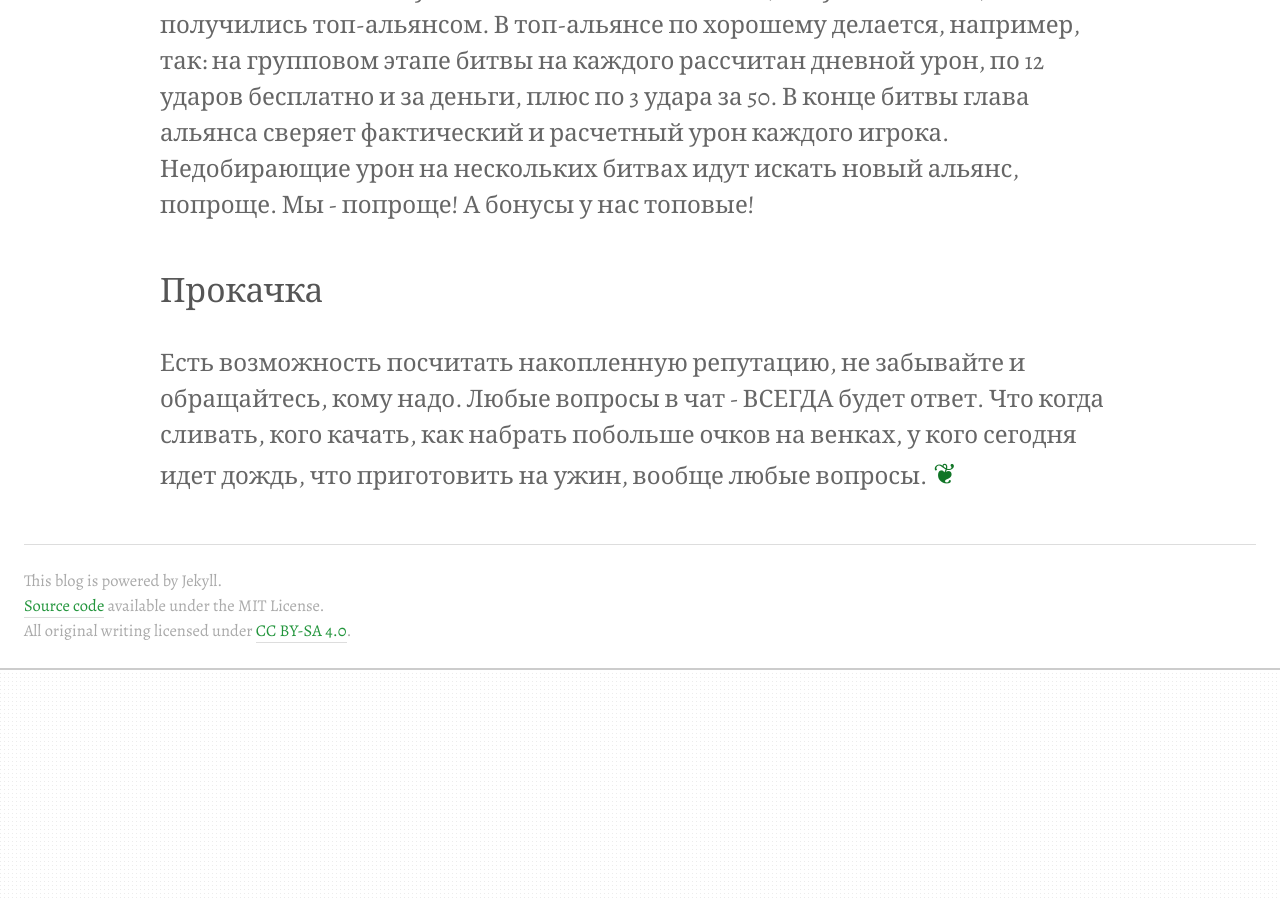
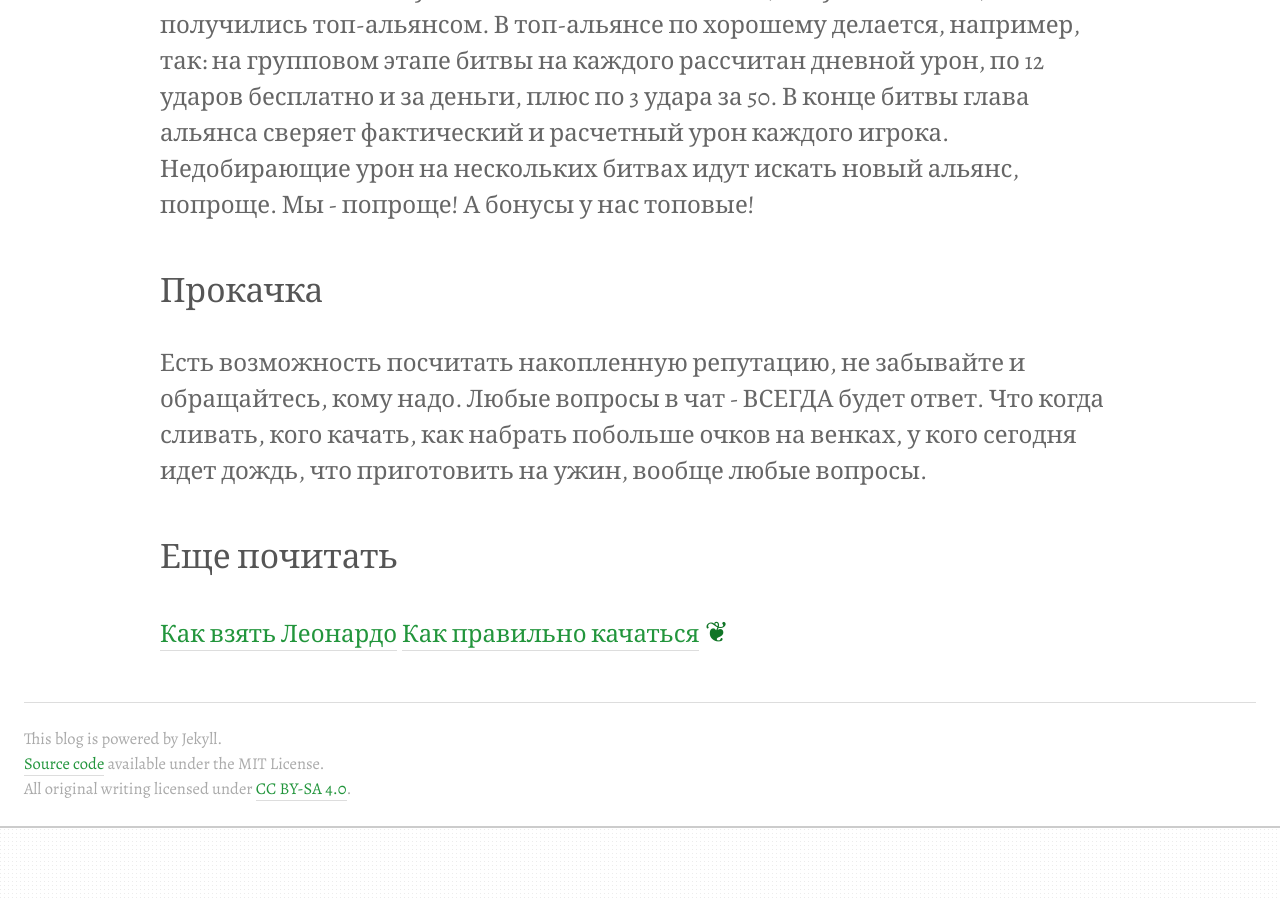
Before and after one commit to flicus/gos, a Jekyll site: the page built from _posts/2020-11-19-Паноптикум.md, in a window 1280 px wide and 900 px high, scrolled down 3467 px. Built offline with Jekyll 4.4.1, drawn with Linux system fonts in a browser that asks for light colours; comment, search, counter and statistics services are not loaded; before the commit the page ends 4209 px from its top, so only the background shows below that.

Commit message:
правила

```diff
--- a/_posts/2020-11-19-Паноптикум.md
+++ b/_posts/2020-11-19-Паноптикум.md
@@ -58,6 +58,11 @@ comments: true
 Есть возможность посчитать накопленную репутацию, не забывайте и обращайтесь, кому надо.
 Любые вопросы в чат - ВСЕГДА будет ответ. Что когда сливать, кого качать, как набрать побольше очков на венках, у кого сегодня идет дождь, что приготовить на ужин, вообще любые вопросы.
 
+### Еще почитать
+
+[Как взять Леонардо](https://flicus.github.io/gos/posts/2020-01-15-Берем-бородача)
+[Как правильно качаться](https://flicus.github.io/gos/posts/2020-01-22-Как-правильно-качаться)
+
 {% if page.comments %}
 <div id="disqus_thread"></div>
 <script>
```
